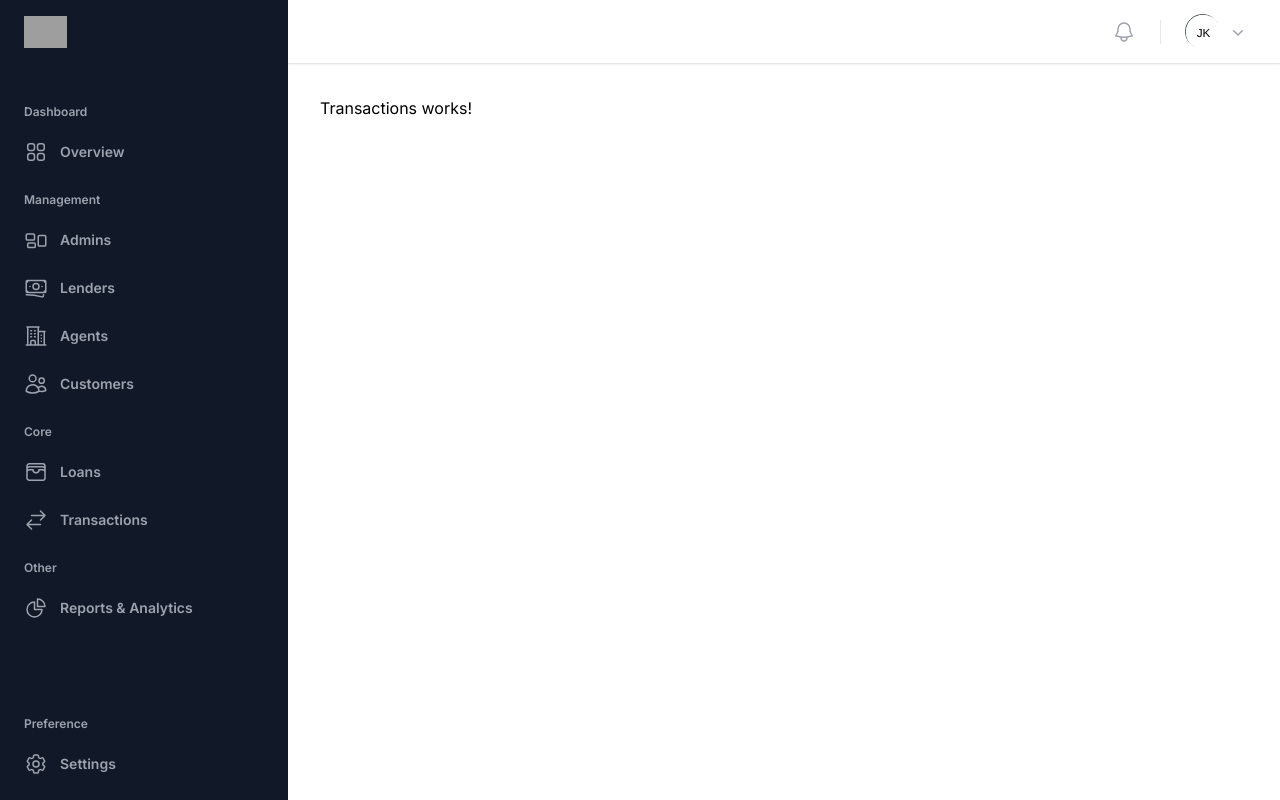
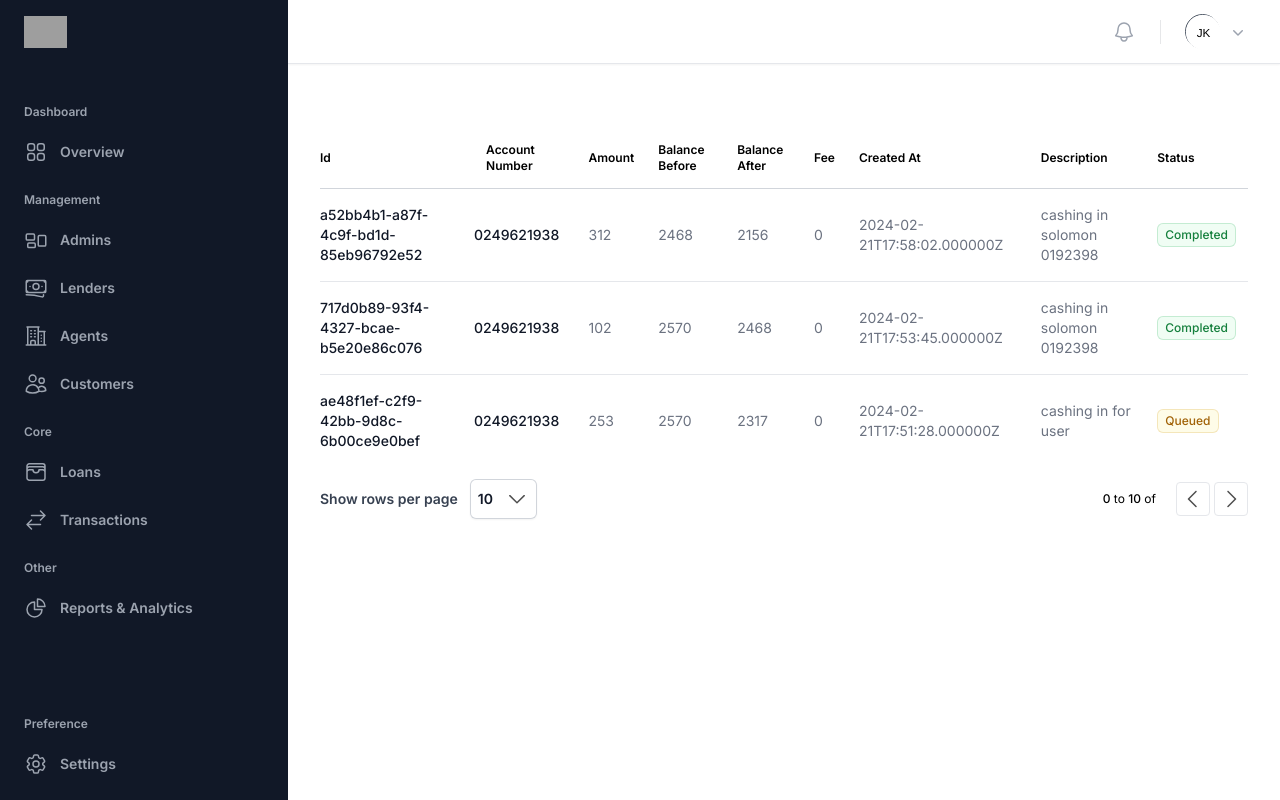
Before and after one commit to Broadspectrum-Digital-Payments/bsl-wallet-admin-frontend, a Next.js app: page /transactions in a window 1280 px wide. Built offline with nearby package versions, Linux system fonts and the light colour scheme; grey boxes are pictures that could not be loaded.

Commit message:
added transaction list

```diff
--- /dev/null
+++ b/src/app/transactions/TransactionList.tsx
@@ -0,0 +1,178 @@
+import Table from "@/components/table/Table";
+import TData from "@/components/table/TData";
+import Pagination from "@/components/table/Pagination";
+import React, {useState} from "react";
+import {IListBoxItem} from "@/utils/interfaces/IDropdownProps";
+import Link from "next/link";
+import SuccessBadge from "@/components/badge/SuccessBadge";
+import DangerBadge from "@/components/badge/DangerBadge";
+import WarningBadge from "@/components/badge/WarningBadge";
+
+
+const TransactionList: React.FC = () => {
+
+    const tableHeaders = [
+        {label: 'Id', classes: 'py-3.5 pl-4 pr-3 text-left  sm:pl-0'},
+        {label: 'Account Number', classes: 'hidden px-3 py-3.5 text-left lg:table-cell'},
+        {label: 'Amount', classes: 'hidden px-3 py-3.5 text-left sm:table-cell'},
+        {label: 'Balance Before', classes: 'hidden px-3 py-3.5 text-left sm:table-cell'},
+        {label: 'Balance After', classes: 'hidden px-3 py-3.5 text-left sm:table-cell'},
+        {label: 'Fee', classes: 'hidden px-3 py-3.5 text-left sm:table-cell'},
+        {label: 'Created  At', classes: 'hidden px-3 py-3.5 text-left sm:table-cell'},
+        {label: 'Description', classes: 'hidden px-3 py-3.5 text-left sm:table-cell'},
+        {label: 'Status', classes: 'px-3 py-3.5 text-left'},
+    ]
+    const lenders = [
+        {
+            "externalId": "a52bb4b1-a87f-4c9f-bd1d-85eb96792e52",
+            "stan": "240221175802534960",
+            "processorReference": null,
+            "type": "transfer",
+            "currency": "GHS",
+            "accountNumber": "0249621938",
+            "accountIssuer": "gmo",
+            "amount": 312,
+            "balanceBefore": 2468,
+            "balanceAfter": 2156,
+            "fee": 0,
+            "feeInMajorUnits": "0.00",
+            "amountInMajorUnits": "3.12",
+            "balanceBeforeInMajorUnits": "24.68",
+            "balanceAfterInMajorUnits": "21.56",
+            "description": "cashing in solomon 0192398",
+            "status": "completed",
+            "createdAt": "2024-02-21T17:58:02.000000Z",
+            "updatedAt": "2024-02-21T17:58:02.000000Z"
+        },
+        {
+            "externalId": "717d0b89-93f4-4327-bcae-b5e20e86c076",
+            "stan": "240221175345345068",
+            "processorReference": null,
+            "type": "transfer",
+            "currency": "GHS",
+            "accountNumber": "0249621938",
+            "accountIssuer": "gmo",
+            "amount": 102,
+            "balanceBefore": 2570,
+            "balanceAfter": 2468,
+            "fee": 0,
+            "feeInMajorUnits": "0.00",
+            "amountInMajorUnits": "1.02",
+            "balanceBeforeInMajorUnits": "25.70",
+            "balanceAfterInMajorUnits": "24.68",
+            "description": "cashing in solomon 0192398",
+            "status": "completed",
+            "createdAt": "2024-02-21T17:53:45.000000Z",
+            "updatedAt": "2024-02-21T17:53:45.000000Z"
+        },
+        {
+            "externalId": "ae48f1ef-c2f9-42bb-9d8c-6b00ce9e0bef",
+            "stan": "240221175128939654",
+            "processorReference": null,
+            "type": "transfer",
+            "currency": "GHS",
+            "accountNumber": "0249621938",
+            "accountIssuer": "gmo",
+            "amount": 253,
+            "balanceBefore": 2570,
+            "balanceAfter": 2317,
+            "fee": 0,
+            "feeInMajorUnits": "0.00",
+            "amountInMajorUnits": "2.53",
+            "balanceBeforeInMajorUnits": "25.70",
+            "balanceAfterInMajorUnits": "23.17",
+            "description": "cashing in for user",
+            "status": "queued",
+            "createdAt": "2024-02-21T17:51:28.000000Z",
+            "updatedAt": "2024-02-21T17:51:28.000000Z"
+        }
+    ]
+
+    const handlePrevious = () => {
+        // if (collections) {
+        //     const {pagination} = collections
+        //     const previousPageNumber = pagination.pageNumber - 1
+        //     return pagination.firstPage ? null : getCollectionTransactions(`rows=${pageOption.value}&pageNumber=${previousPageNumber}`)
+        // }
+    }
+    const handleNext = () => {
+        // if (collections) {
+        //     const {pagination} = collections
+        //     const nextPageNumber = pagination.pageNumber + 1
+        //     return pagination.lastPage ? null : getCollectionTransactions(`rows=${pageOption.value}&pageNumber=${nextPageNumber}`)
+        // }
+    }
+
+    const [pageOption, setPageOption] = useState<IListBoxItem>({
+        label: '10',
+        value: '10'
+    });
+
+
+    const perPageOptions: IListBoxItem [] = [
+        {label: '10', value: '10'},
+        {label: '20', value: '20'},
+    ]
+
+
+    const getStatusBadge = (status: string) => {
+        if (status === 'completed') {
+            return <SuccessBadge  text='Completed'></SuccessBadge>
+        }
+
+        if (status === 'failed') {
+            return <DangerBadge text='Failed'></DangerBadge>
+        }
+
+
+        return <WarningBadge text='Queued'></WarningBadge>
+    }
+
+
+    return (
+        <>
+            <div>
+                <Table onButtonClick={() => {
+                }}>
+                    {{
+                        headers: tableHeaders,
+                        body:
+                            <>
+                                {lenders.map((lender) => (
+                                    <tr key={lender.externalId}>
+                                        <TData label={lender.externalId}
+                                               customClasses="w-full max-w-0 py-4 pl-4 pr-3 text-sm font-medium text-gray-900 sm:w-auto sm:max-w-none sm:pl-0"/>
+                                        <TData label={lender.accountNumber}
+                                               customClasses="w-full max-w-0 py-4 pl-4 pr-3 text-sm font-medium text-gray-900 sm:w-auto sm:max-w-none sm:pl-0"/>
+                                        <TData label={`${lender.amount}`}
+                                               customClasses="hidden px-3 py-4 text-sm text-gray-500 lg:table-cell"/>
+                                        <TData label={`${lender.balanceBefore}`}
+                                               customClasses="hidden px-3 py-4 text-sm text-gray-500 lg:table-cell"/>
+                                        <TData label={`${lender.balanceAfter}`}
+                                               customClasses="hidden px-3 py-4 text-sm text-gray-500 lg:table-cell"/>
+                                        <TData label={`${lender.fee}`}
+                                               customClasses="hidden px-3 py-4 text-sm text-gray-500 lg:table-cell"/>
+                                        <TData label={lender.createdAt}
+                                               customClasses="hidden px-3 py-4 text-sm text-gray-500 lg:table-cell"/>
+                                        <TData label={lender.description}
+                                               customClasses="hidden px-3 py-4 text-sm text-gray-500 lg:table-cell"/>
+                                        <TData label=""
+                                               customClasses="hidden px-3 py-4 text-sm text-gray-500 lg:table-cell">
+
+                                            {getStatusBadge(lender.status)}
+                                        </TData>
+                                    </tr>
+                                ))}
+                            </>
+                    }}
+                </Table>
+                <Pagination
+                    perPageOptions={perPageOptions}
+                    setPageOption={setPageOption}
+                    pageOption={pageOption}/>
+            </div>
+        </>
+    )
+}
+
+export default TransactionList
--- a/src/app/transactions/page.tsx
+++ b/src/app/transactions/page.tsx
@@ -1,13 +1,12 @@
 "use client"
 import React from 'react'
 import DashboardLayout from "@/components/layout/DashboardLayout";
+import TransactionList from "@/app/transactions/TransactionList";
 
 const TransactionsPage: React.FC = () => {
     return (
         <DashboardLayout>
-            <div>
-                Transactions works!
-            </div>
+           <TransactionList></TransactionList>
         </DashboardLayout>
     )
 }
--- /dev/null
+++ b/src/components/badge/DangerBadge.tsx
@@ -0,0 +1,13 @@
+import React from "react";
+import {IBadge} from "@/utils/interfaces/IBadge";
+
+const DangerBadge: React.FC<IBadge> = ({text}) => {
+    return (
+
+        <span
+            className="inline-flex items-center rounded-md bg-red-50 px-2 py-1 text-xs font-medium text-red-700 ring-1 ring-inset ring-red-600/20">
+                        {text}
+    </span>
+    )
+}
+export default DangerBadge
--- /dev/null
+++ b/src/components/badge/SecondaryBadge.tsx
@@ -0,0 +1,13 @@
+import React from "react";
+import {IBadge} from "@/utils/interfaces/IBadge";
+
+const WarningBadge: React.FC<IBadge> = ({text}) => {
+    return (
+
+        <span
+            className="inline-flex items-center rounded-md bg-gray-50 px-2 py-1 text-xs font-medium text-gray-700 ring-1 ring-inset ring-gray-600/20">
+                        {text}
+    </span>
+    )
+}
+export default WarningBadge
--- /dev/null
+++ b/src/components/badge/SuccessBadge.tsx
@@ -0,0 +1,13 @@
+import React from "react";
+import {IBadge} from "@/utils/interfaces/IBadge";
+
+const SuccessBadge: React.FC<IBadge> = ({text}) => {
+    return (
+
+        <span
+            className="inline-flex items-center rounded-md bg-green-50 px-2 py-1 text-xs font-medium text-green-700 ring-1 ring-inset ring-green-600/20">
+                        {text}
+    </span>
+    )
+}
+export default SuccessBadge
--- /dev/null
+++ b/src/components/badge/WarningBadge.tsx
@@ -0,0 +1,13 @@
+import React from "react";
+import {IBadge} from "@/utils/interfaces/IBadge";
+
+const WarningBadge: React.FC<IBadge> = ({text}) => {
+    return (
+
+        <span
+            className="inline-flex items-center rounded-md bg-yellow-50 px-2 py-1 text-xs font-medium text-yellow-700 ring-1 ring-inset ring-yellow-600/20">
+                        {text}
+    </span>
+    )
+}
+export default WarningBadge
--- /dev/null
+++ b/src/utils/interfaces/IBadge.ts
@@ -0,0 +1,3 @@
+export interface IBadge {
+    text: string;
+}
```
